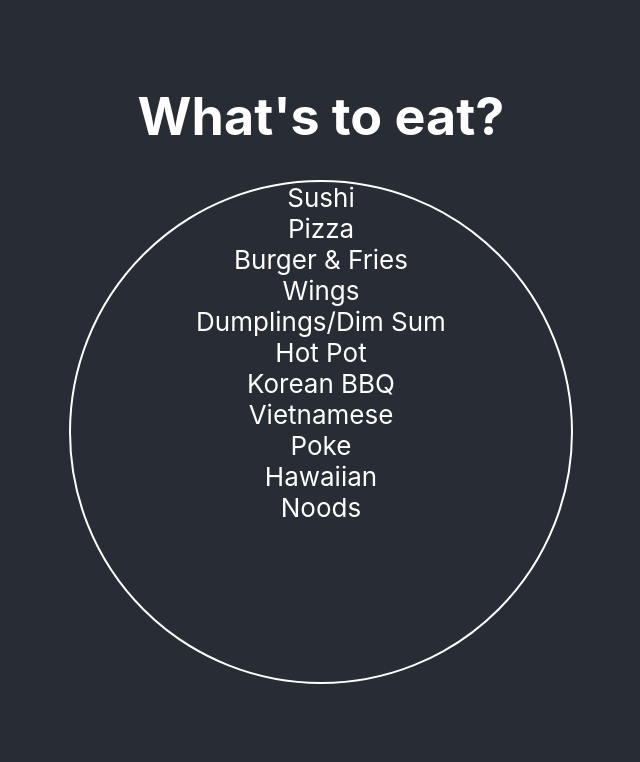
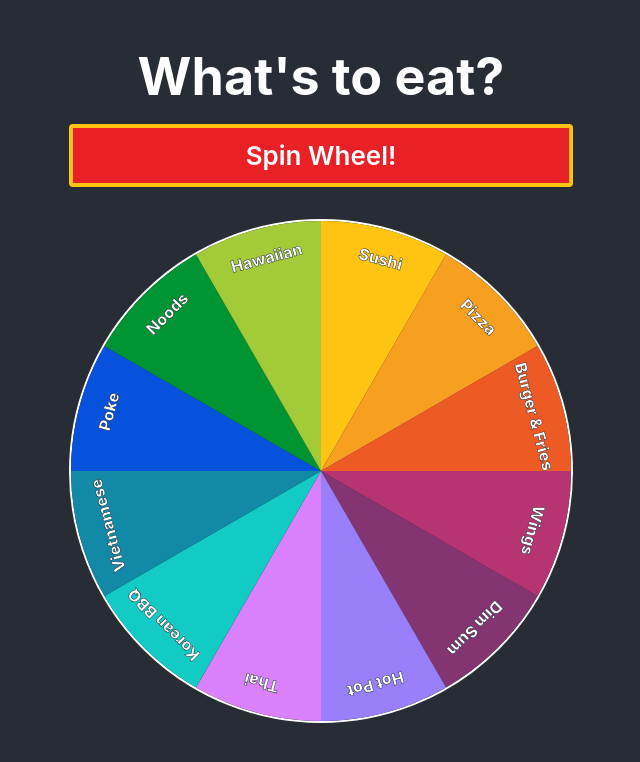
Before and after one commit to essjay05/food-wheel-selector-react, a React (Create React App) app: page / in a window 1280 px wide. Shown: the top 762 px of the page, without its empty margins (319-959 px from the left). Built offline with nearby package versions, Linux system fonts and the light colour scheme; the HTML template or start-up script is replaced by a standard one.

Commit message:
Added colors, variable constants, wheel, and arrow pointer.

```diff
--- a/src/App.css
+++ b/src/App.css
@@ -1,3 +1,38 @@
+/* constants */
+:root {
+  /* Spinner constants */
+  --diameter: 21.875rem;
+  --numberOfSlices : 12;
+  --radius: calc(var(--diameter)/2);
+  --circumference: calc(6.283185307 * var(--radius));
+  --sliceHeight: calc((var(--circumference) / var(--numberOfSlices)));
+  --rotation: calc(360deg / var(--numberOfSlices));
+
+  /* Color constants */
+  --white: #FFFFFF;
+  --lightGrey: #c8d6e5;
+  --darkGrey: #8395a7;
+  --black: #222f3e;
+  --red: #EA2027;
+  --orange: #EE5A24;
+  --yellow: #FFC312;
+  --green: #009432;
+  --teal: #006266;
+  --navy: #1B1464;
+  --blue: #0652DD;
+  --lightBlue: #1289A7;
+  --cyan: #12CBC4;
+  --lavender: #D980FA;
+  --lightPurple: #9980FA;
+  --darkPurple: #5758BB;
+  --magenta: #6F1E51;
+  --fuschia: #B53471;
+  --lightRed: #ED4C67;
+  --pink: #FDA7DF;
+
+}
+
+
 .App {
   text-align: center;
 }
@@ -21,11 +56,7 @@
   align-items: center;
   justify-content: center;
   font-size: calc(10px + 2vmin);
-  color: white;
-}
-
-.App-link {
-  color: #61dafb;
+  color: var(--white);
 }
 
 @keyframes App-logo-spin {
@@ -38,6 +69,25 @@
 }
 
 /* Spinner Styles */
+.spinner-btn {
+  padding: .75rem 2rem;
+  margin: 1rem auto;
+  background-color: #EA2027;
+  border-radius: .25rem;
+  border: .25rem solid #FFC312;
+  color: var(--white);
+  font-weight: 600;
+}
+
+.arrow {
+  position: absolute;
+  height: 1.875rem;
+  width: 3.125rem;
+}
+
+.pointer {
+
+}
 
 ul.circle {
   list-style: none;
@@ -45,5 +95,46 @@ ul.circle {
   border-radius: 50%;
   width: 31.25rem;
   height: 31.25rem;
-  border: 2px solid #FFFFFF;
+  border: 2px solid var(--white);
+  position: relative;
+  padding: 0;
+  overflow: hidden;
 }
+
+.circle li {
+  position: absolute;
+  overflow: hidden;
+  top: 0;
+  right: 0;
+  width: 50%;
+  height: 50%;
+  transform-origin: 0% 100%;
+}
+
+.spinner-slice .text {
+  position: absolute;
+  left: -100%;
+  width: 200%;
+  height: 200%;
+  text-align: center;
+  display: block;
+  transform: skewY(60deg) rotate(15deg);
+  padding-top: 20px;
+  color: var(--white);
+  font-weight: 800;
+  font-size: 1rem;
+  -webkit-text-stroke-width: .5px;
+  -webkit-text-stroke-color: var(--black);
+}
+
+.arrow-pointer {
+  width: 0;
+  height: 0;
+  border-left: 15px solid transparent;
+  border-right: 15px solid transparent;
+  border-top: 50px solid var(--black);
+  left: 50%;
+  top: -20%;
+  position: absolute;
+  z-index: 1;
+}
--- a/src/App.js
+++ b/src/App.js
@@ -1,9 +1,61 @@
 import React, { useState, useEffect } from 'react';
+import color from 'randomcolor';
 import './App.css';
 
 function App() {
 
   const [selectedFood, setSelectedFood] = useState('')
+
+  const foodObjectList = [
+    {
+      name: 'Sushi',
+      bgColor: 'rgba(255, 195, 18, 1)'
+    },
+    {
+      name: 'Pizza',
+      bgColor: 'rgba(247, 159, 31, 1)'
+    },
+    {
+      name: 'Burger & Fries',
+      bgColor: 'rgba(238, 90, 36, 1)'
+    },
+    {
+      name: 'Wings',
+      bgColor: 'rgba(181, 52, 113, 1)'
+    },
+    {
+      name: 'Dim Sum',
+      bgColor: 'rgba(131, 52, 113, 1)'
+    },
+    {
+      name: 'Hot Pot',
+      bgColor: 'rgba(153, 128, 250, 1)'
+    },
+    {
+      name: 'Thai',
+      bgColor: 'rgba(217, 128, 250, 1)'
+    },
+    {
+      name: 'Korean BBQ',
+      bgColor: 'rgba(18, 203, 196, 1)'
+    },
+    {
+      name: 'Vietnamese',
+      bgColor: 'rgba(18, 137, 167, 1)'
+    },
+    {
+      name: 'Poke',
+      bgColor: 'rgba(6, 82, 221, 1)'
+    },
+    {
+      name: 'Noods',
+      bgColor: 'rgba(0, 148, 50, 1)'
+    },
+    {
+      name: 'Hawaiian',
+      bgColor: 'rgba(163, 203, 56, 1)'
+    },
+  ]
 
   const foodList = [
     'Sushi',
@@ -19,8 +71,25 @@ function App() {
     'Noods'
   ]
 
+  const pieColors = [
+    '#FFC312',
+    '#F79F1F',
+    '#EE5A24',
+    '#B53471',
+    '#833471',
+    '#9980FA',
+    '#D980FA',
+    '#12CBC4',
+    '#1289A7',
+    '#0652DD',
+    '#006266',
+    '#009432',
+    '#A3CB38',
+    '#C4E538'
+  ]
+
   useEffect(() => {
-    console.log(foodList)
+    console.log(foodObjectList)
   }, [])
 
   return (
@@ -30,15 +99,25 @@ function App() {
           What's to eat?
         </h1>
         <section className="spinner-section">
+          <div className="spinner-btn">
+            <p>Spin Wheel!</p>
+          </div>
+          <div className="arrow">
+            <span className="pointer"></span>
+          </div>
           <div>
+            <div className="arrow-pointer"></div>
             <ul className="circle">
-              {foodList.map((foodGroup, index) => (<li
+              {foodObjectList.map((food, index) => (<li
                 key={index}
-                className="spinner-slice">
+                className="spinner-slice"
+                style={{
+                  backgroundColor: `${food.bgColor}`,
+                  transform: `rotate(${index * 30}deg) skewY(-60deg)`}}>
                 <div
                   className="text"
                   spellCheck="false">
-                  <p>{foodGroup}</p>
+                  {food.name}
                 </div>
               </li>))}
             </ul>
```
